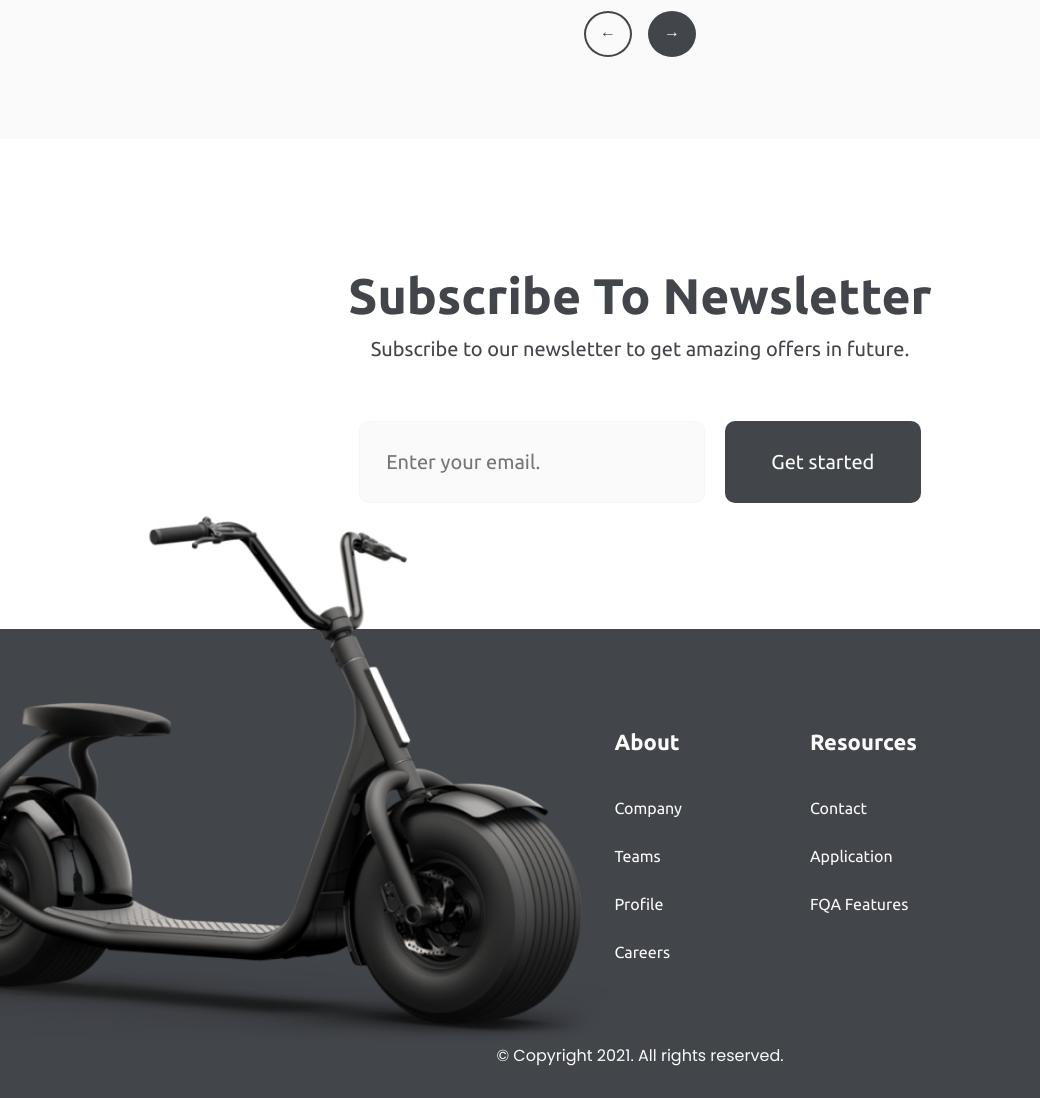
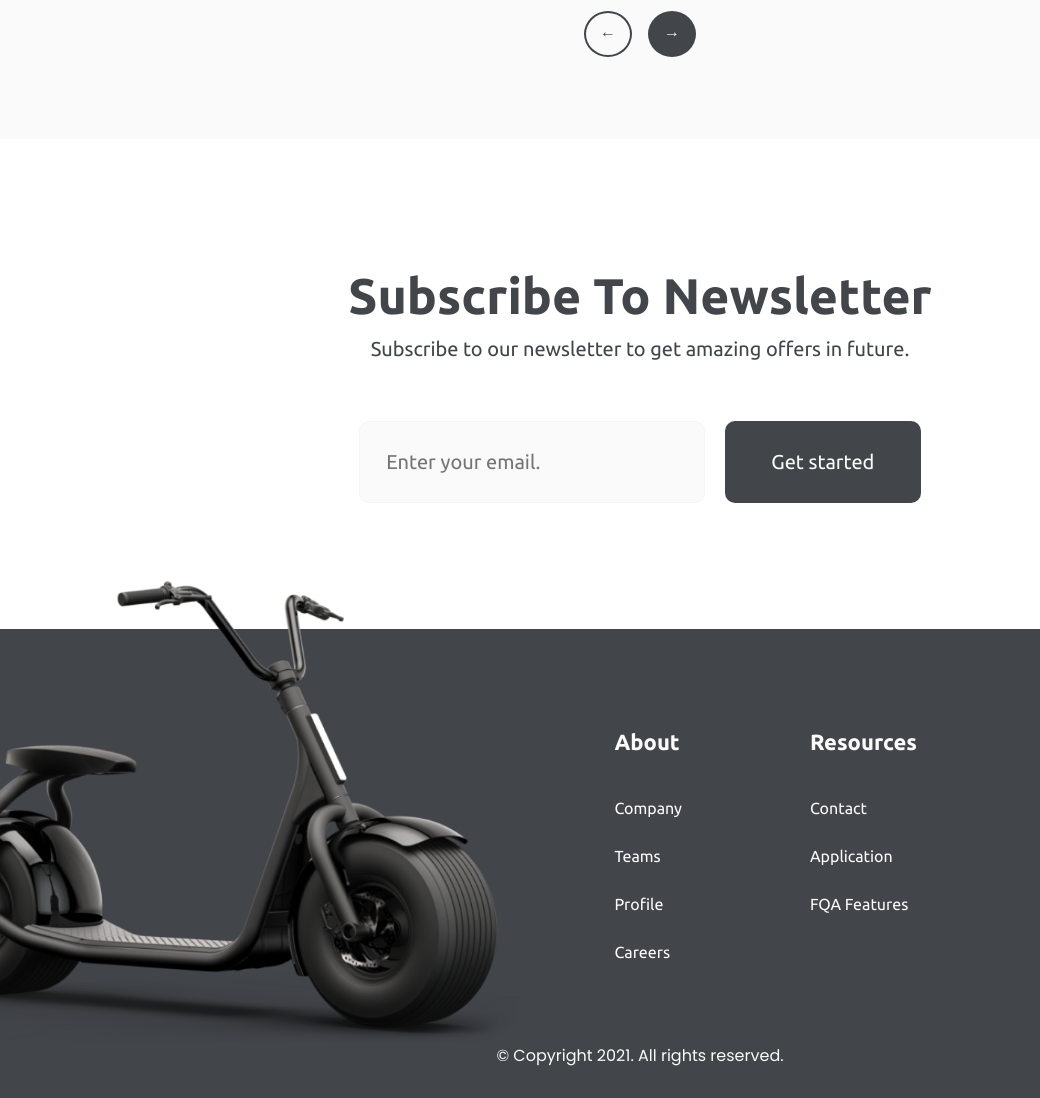
Before and after one commit to OleksandrZadvornyi/e-scooter-landing, a plain HTML site: page index.html in a window 1280 px wide. Shown: the part 9601-10699 px from the top of the page, 0-1040 px from the left. Drawn offline with Linux system fonts and the light colour scheme; a web font is replaced by a local one.

Commit message:
fix footer img go out of screen on smaller screens

```diff
--- a/style.css
+++ b/style.css
@@ -588,7 +588,7 @@ footer > img {
   transform: scaleX(-1);
   bottom: 9%;
   left: -9%;
-  width: 728px;
+  width: 50%;
 }
 
 .footer-nav-wrapper {
```
